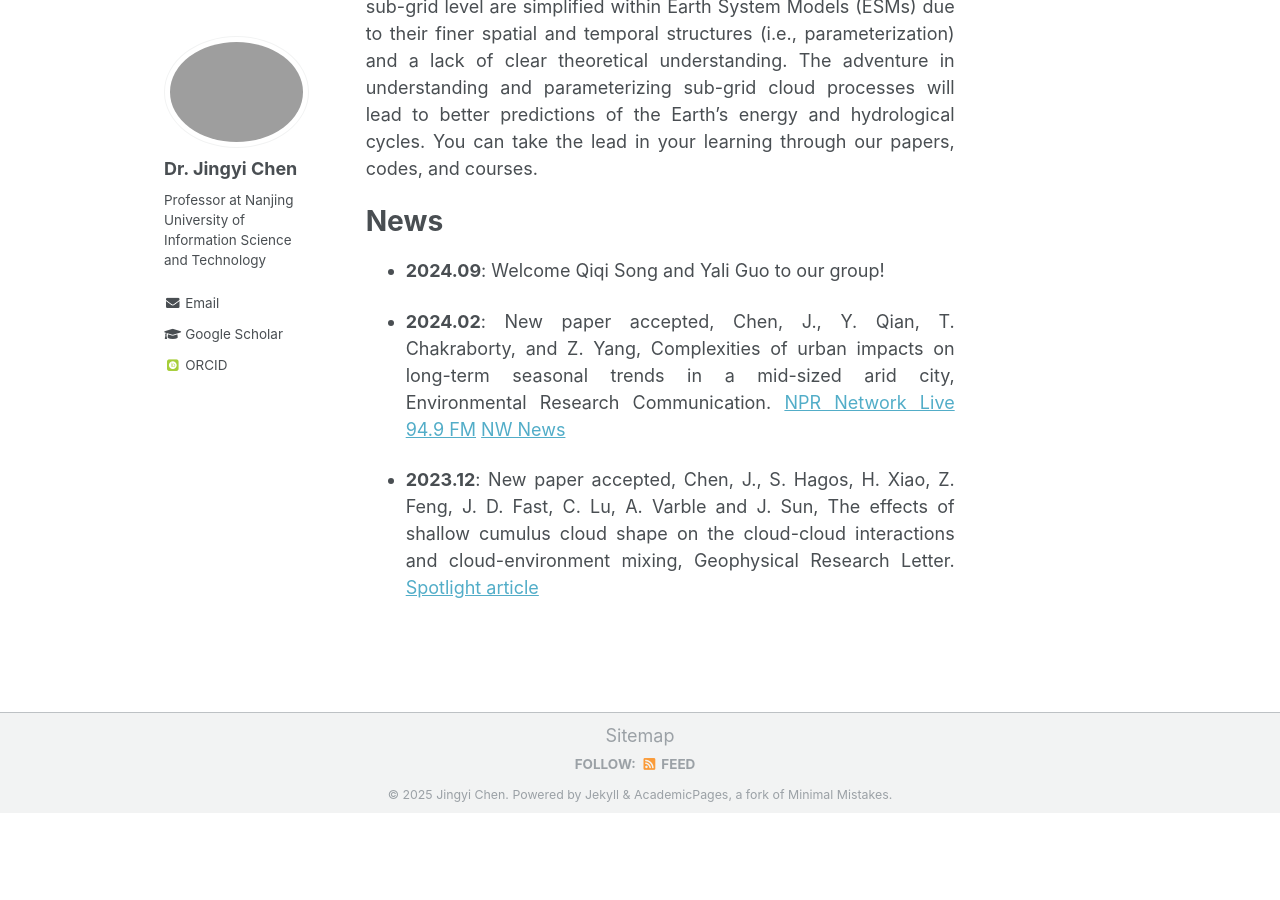
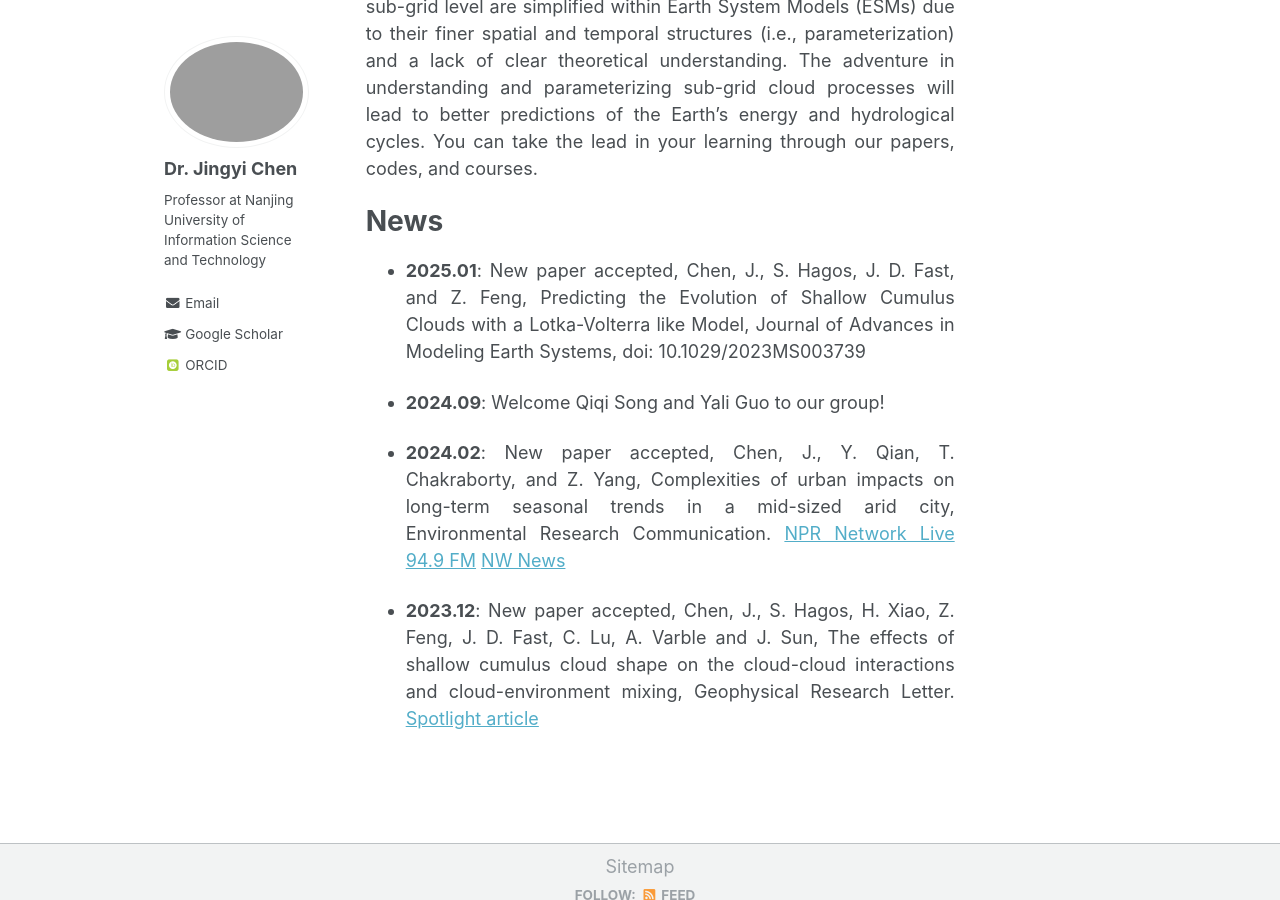
Before and after one commit to Jingyi-Chen/jingyi-chen.github.io, a Jekyll site: the page built from _pages/about.md, in a window 1280 px wide and 900 px high, scrolled down 835 px. Built offline with Jekyll 4.4.1, drawn with Linux system fonts in a browser that asks for light colours; some web fonts are replaced; before the commit the page ends 1648 px from its top, so only the background shows below that.

Commit message:
Update about.md

```diff
--- a/_pages/about.md
+++ b/_pages/about.md
@@ -14,6 +14,8 @@ I am focused on addressing several grand challenges related to cloud processes a
 
 News
 ======
+* **2025.01**: New paper accepted, Chen, J., S. Hagos, J. D. Fast, and Z. Feng, Predicting the Evolution of Shallow Cumulus Clouds with a Lotka-Volterra like Model, Journal of Advances in Modeling Earth Systems, doi: 10.1029/2023MS003739
+
 * **2024.09**: Welcome Qiqi Song and Yali Guo to our group!
 
 * **2024.02**: New paper accepted, Chen, J., Y. Qian, T. Chakraborty, and Z. Yang, Complexities of urban impacts on long-term seasonal trends in a mid-sized arid city, Environmental Research Communication. [NPR Network Live 94.9 FM](https://www.kuow.org/stories/study-as-the-climate-changes-the-desert-tri-cities-is-actually-getting-cooler)     [NW News](https://www.nwnewsnetwork.org/environment-and-planning/2024-02-22/study-as-the-climate-changes-the-desert-tri-cities-is-actually-getting-cooler)
```
